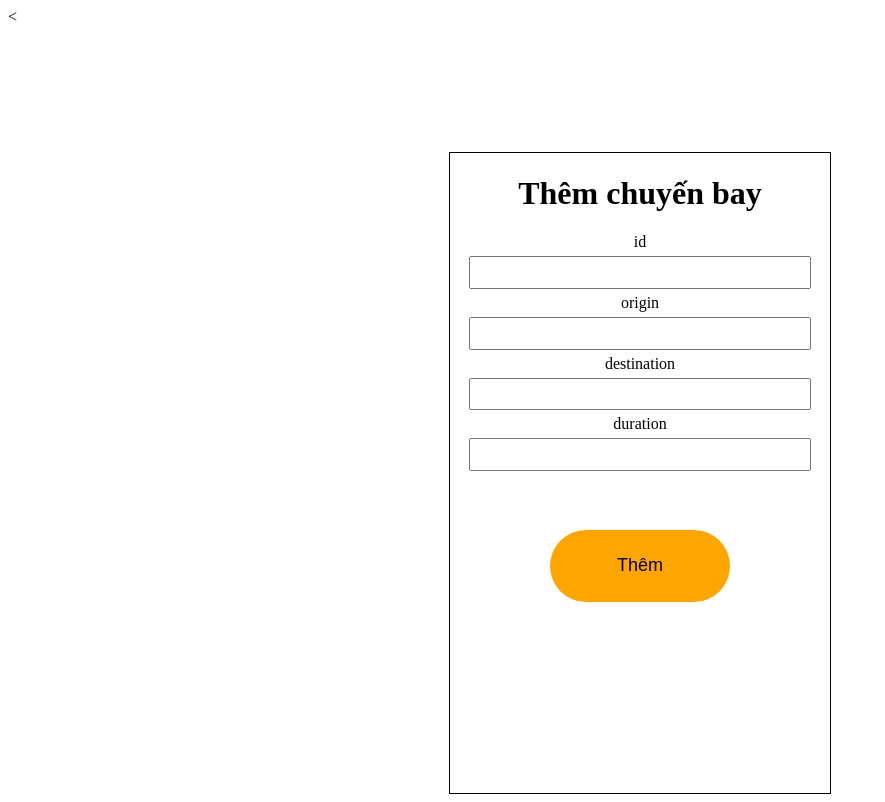
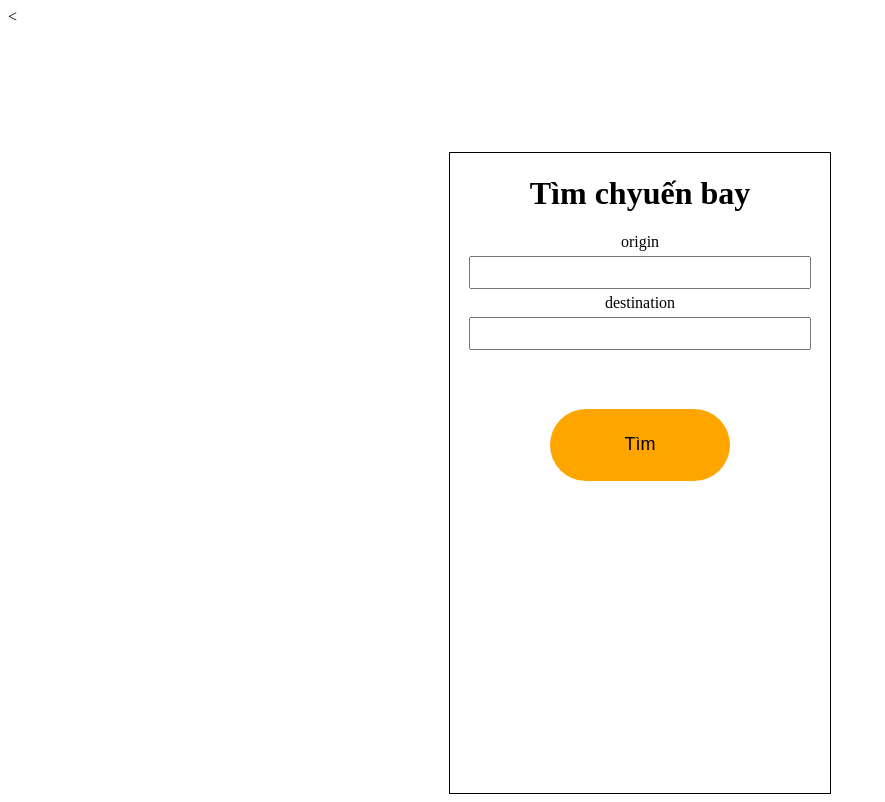
Before and after one commit to Hmkien/Baithuchanhweb, a PHP site: page / in a window 1280 px wide. Shown: the whole page, without its empty margins (0-885 px from the left). Run offline with PHP 8.4, Linux system fonts and the light colour scheme.

Commit message:
slide 68

```diff
--- a/PHP/display.php
+++ b/PHP/display.php
@@ -27,10 +27,8 @@
 require('connect.php');
 mysqli_set_charset($conn,'utf8');
 $sql = "select * from passenger";
-$result = mysqli_query($conn, $sql);
 $ketqua = $conn->query($sql);
     if ($ketqua->num_rows > 0) {
-        if($ketqua->fetch_assoc()) {
         echo "<table>
             <tr>
                 <th>id</th>
@@ -51,7 +49,6 @@ $ketqua = $conn->query($sql);
     } else {
         echo "không có dữ liệu";
     }
-}
     $conn->close();
     ?>
     </body>
--- a/PHP/index.php
+++ b/PHP/index.php
@@ -48,38 +48,51 @@
 <body>
 <<div class="container">
     <form action="index.php" method="post">
-        <h1 style="text-align: center;">Thêm chuyến bay</h1>
-        <label>id</label><br>
-        <input class="info" type="text" name="id" required ><br>
+        <h1 style="text-align: center;">Tìm chyuến bay</h1>
         <label>origin</label><br>
         <input class="info" type="text" name="origin" required ><br>
         <label>destination</label><br>
         <input class="info" type="text" name="destination" required ><br>
-        <label>duration</label><br>
-        <input class="info" type="text" name="duration" required ><br>
 
-        <input type="submit" name="submit" value="Thêm"><br>
+        <input type="submit" name="submit" value="Tìm"><br>
 
     </form>
 </div>
 
 <?php
-if (isset($_POST['origin']) && isset($_POST['destination']) && isset($_POST['duration']) && isset($_POST['id'])){
+if (isset($_POST['origin']) && isset($_POST['destination'])){
     $origin = $_POST['origin'];
-    $duration = $_POST['duration'];
     $destination= $_POST['destination'];
-    $id = $_POST['id'];
 
     require('connect.php');
     mysqli_set_charset($conn, 'UTF-8');
-    $sql = "INSERT INTO passenger (id, origin, destination, duration) VALUES ('$id', '$origin', '$destination', '$duration')";
+    $sql = "select * from passenger where destination='$destination' and origin='$origin'";
+    $ketqua = $conn->query($sql);
+    if ($ketqua->num_rows > 0) {
+        echo "<table>
+            <tr>
+                <th>id</th>
+                <th>origin</th>
+                <th>destination</th>
+                <th>duration</th>
+            </tr>";
 
-    if ($conn->query($sql) === true){
-        echo "Thêm thành công";
+        while ($row = $ketqua->fetch_assoc()) {
+            echo "<tr>
+                    <td>".$row["id"]."</td>
+                    <td>".$row["origin"]."</td>
+                    <td>".$row["destination"]."</td>
+                    <td>".$row["duration"]."</td>
+                  </tr>";
+        }
+        echo "</table>";
     } else {
-        echo "Lỗi: " . $conn->error;
+        echo "không có dữ liệu";
     }
+    $conn->close();
 }
+
+
 ?>
 
 
```
